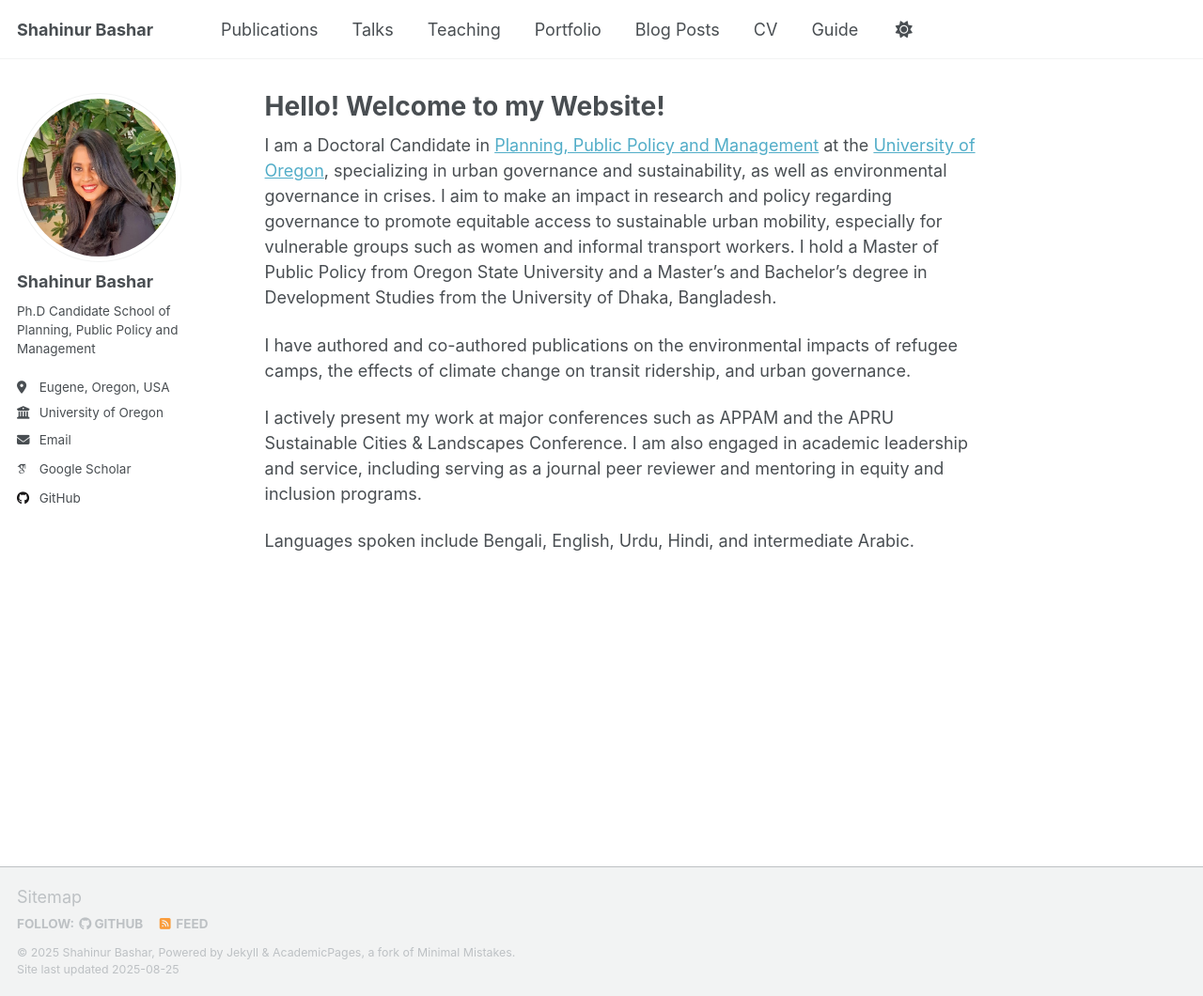
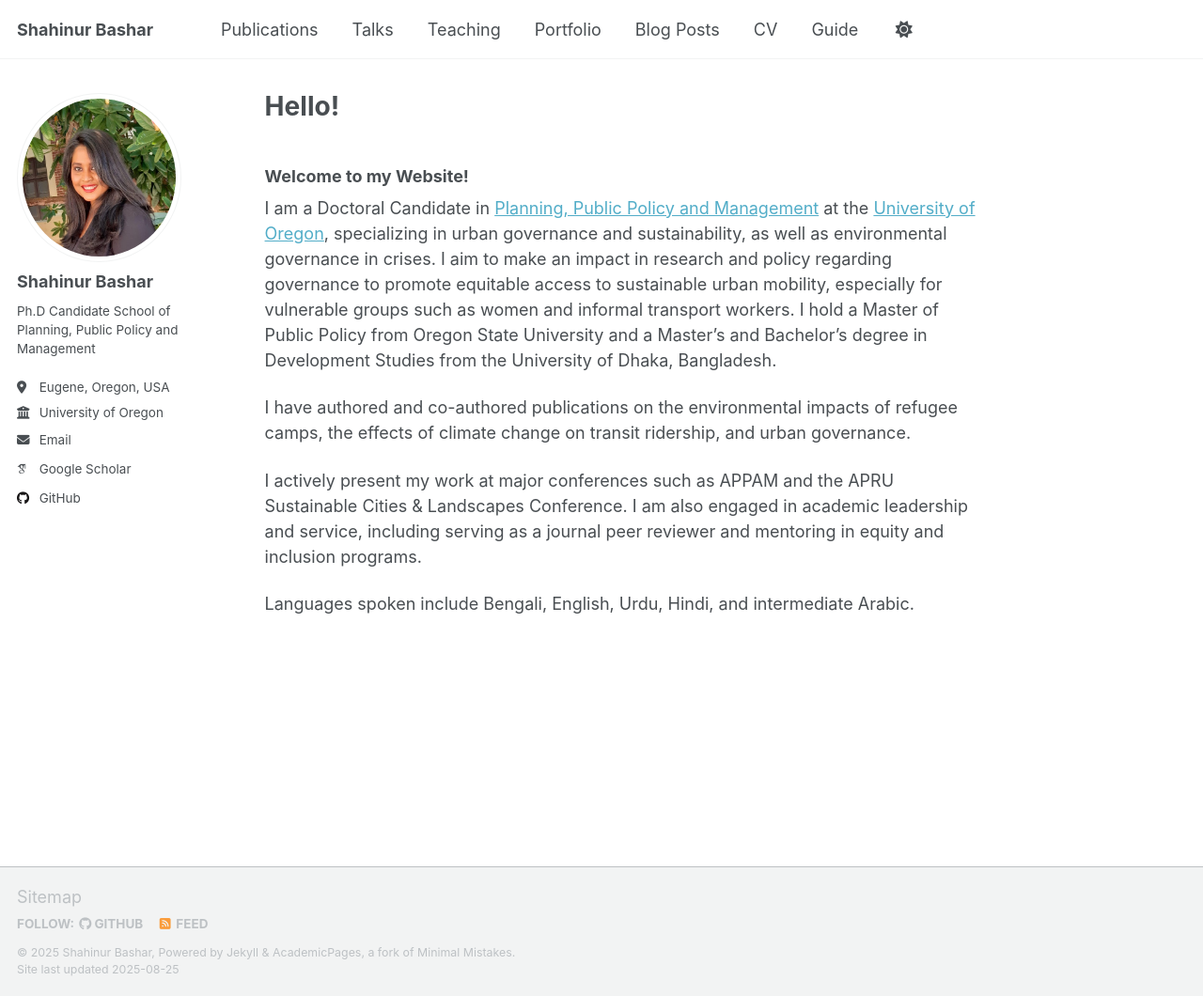
Before and after one commit to Shahinurbashar/Professional-Profile, a Jekyll site: the page built from _pages/about.md, in a window 1280 px wide and 1060 px high. Shown: the whole window at 94% size. Built offline with Jekyll 4.4.1, drawn with Linux system fonts in a browser that asks for light colours; some web fonts are replaced; a script that is not in the unit is left out; part of the change alters nothing that is shown.

```diff
--- a/_pages/about.md
+++ b/_pages/about.md
@@ -1,6 +1,6 @@
 ---
 permalink: /
-title: "Hello! Welcome to my Website!"
+title: "Hello!"
 author_profile: true
 redirect_from:
   - /about/
@@ -8,6 +8,7 @@ redirect_from:
 ---
 
 
+### Welcome to my Website!
 
 I am a Doctoral Candidate in [Planning, Public Policy and Management](https://mnm.uoregon.edu/) at the [University of Oregon](https://www.uoregon.edu/), specializing in urban governance and sustainability, as well as environmental governance in crises. I aim to make an impact in research and policy regarding governance to promote equitable access to sustainable urban mobility, especially for vulnerable groups such as women and informal transport workers. I hold a Master of Public Policy from Oregon State University and a Master's and Bachelor’s degree in Development Studies from the University of Dhaka, Bangladesh.
 
```
